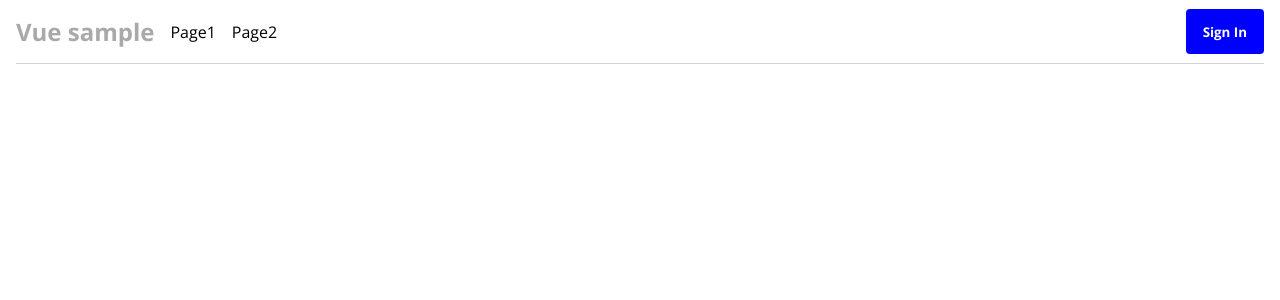
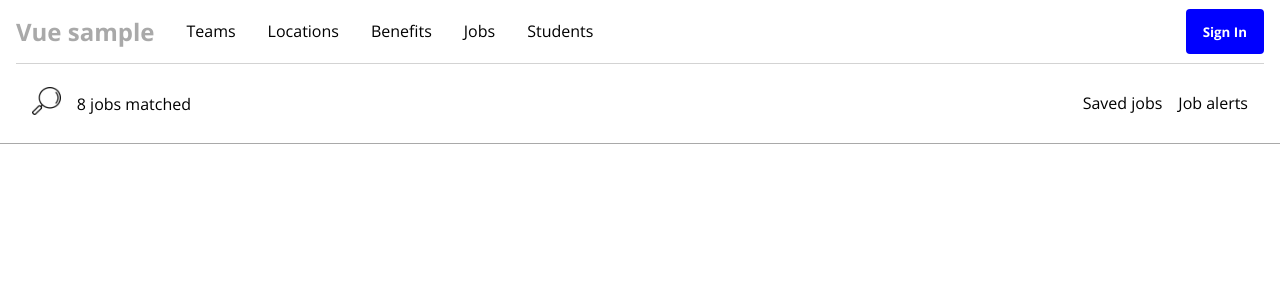
Before and after one commit to josemorista/vue-google-jobs, a Vue app: page / in a window 1280 px wide. Shown: the top 300 px of the page. Built offline with nearby package versions, Linux system fonts and the light colour scheme.

Commit message:
feat: started SubNav

```diff
--- a/src/App.vue
+++ b/src/App.vue
@@ -1,15 +1,20 @@
 <template>
   <NavBar />
+  <main class="page-content">
+    <Home />
+  </main>
 </template>
 
 <script lang="ts">
 import { defineComponent } from "vue";
 import NavBar from "@/components/organisms/NavBar.vue";
+import Home from "@/components/templates/Home.vue";
 
 export default defineComponent({
   name: "App",
   components: {
     NavBar,
+    Home
   },
 });
 </script>
@@ -39,5 +44,9 @@ html {
     text-decoration: none;
     color: inherit;
   }
+
+  .page-content {
+    margin-top: 64px;
+  }
 }
 </style>
--- a/src/components/atoms/Button.vue
+++ b/src/components/atoms/Button.vue
@@ -15,7 +15,7 @@ export default defineComponent({
 		buttonText: String,
 		variant: {
 			type: String,
-			required: true,
+			//required: true,
 			default: "primary",
 			/*validator(value: string) {
 				return ["primary", "secondary"].includes(value);
--- a/src/components/atoms/ProfilePicture.vue
+++ b/src/components/atoms/ProfilePicture.vue
@@ -10,7 +10,7 @@ export default defineComponent({
 	props: {
 		src: String
 	}
-})
+});
 </script>
 
 <style lang="scss" scoped>
--- a/src/components/organisms/NavBar.vue
+++ b/src/components/organisms/NavBar.vue
@@ -29,11 +29,23 @@ export default defineComponent({
       options: [
         {
           path: "/",
-          title: "Page1",
+          title: "Teams",
         },
         {
           path: "/",
-          title: "Page2",
+          title: "Locations",
+        },
+        {
+          path: "/",
+          title: "Benefits",
+        },
+        {
+          path: "/",
+          title: "Jobs",
+        },
+        {
+          path: "/",
+          title: "Students"
         },
       ],
       enterprise: "Vue sample",
@@ -62,12 +74,13 @@ export default defineComponent({
   top: 0;
   left: 0;
   width: calc(100% - 2rem);
+  overflow-x: auto;
   height: 4rem;
   margin: 0 1rem;
 
   display: flex;
   align-items: center;
-  gap: 1rem;
+  gap: 2rem;
   justify-content: space-between;
 
   border-bottom: 1px solid lightgray;
@@ -83,13 +96,19 @@ export default defineComponent({
     &.nav-list {
       display: flex;
       flex: 1;
-      gap: 1rem;
+      gap: 2rem;
     }
   }
 
   li {
     &.nav-list-item {
       cursor: pointer;
+      border-bottom: 1px solid transparent;
+
+
+      &:hover {
+        border-bottom: 1px solid black;
+      }
     }
   }
 }
--- /dev/null
+++ b/src/components/organisms/SubNav.vue
@@ -0,0 +1,55 @@
+<template>
+	<nav>
+		<section class="search">
+			<img src="@/assets/zoom.png" alt="Search icon">
+		</section>
+		<section class="jobs-matched">
+			<p>
+				8 jobs matched
+			</p>
+		</section>
+		<section class="options">
+			<a href="#">Saved jobs</a>
+			<a href="#">Job alerts</a>
+		</section>
+	</nav>
+</template>
+
+<style lang="scss" scoped>
+nav {
+
+	display: flex;
+	justify-content: space-between;
+	align-items: center;
+	overflow-x: auto;
+	gap: 1rem;
+	padding: 0 2rem;
+	height: 5rem;
+	border-bottom: 1px solid darkgray;
+
+	section {
+		&.search {
+			img {
+				height: 1.8rem;
+			}
+		}
+
+		&.jobs-matched {
+			flex: 1;
+		}
+
+		&.options {
+			display: flex;
+			gap: 1rem;
+
+			a {
+				border-bottom: 1px solid transparent;
+
+				&:hover {
+					border-bottom: 1px solid black;
+				}
+			}
+		}
+	}
+}
+</style>
--- a/src/components/templates/Home.vue
+++ b/src/components/templates/Home.vue
@@ -1,19 +1,15 @@
 <template>
+	<SubNav />
 	<main>
-		<section class="search-form">
-			<form action="">
-				<input type="text" name="" id="">
-			</form>
-		</section>
-		<aside class="hero">
 
-		</aside>
 	</main>
 </template>
 
 <script lang="ts">
 import { defineComponent } from "vue";
+import SubNav from "../organisms/SubNav.vue";
 export default defineComponent({
-	name: "HomePage"
-})
+	name: "HomePage",
+	components: { SubNav }
+});
 </script>
--- a/src/main.ts
+++ b/src/main.ts
@@ -1,4 +1,4 @@
-import { createApp } from 'vue'
-import App from './App.vue'
+import { createApp } from 'vue';
+import App from './App.vue';
 
-createApp(App).mount('#app')
+createApp(App).mount('#app');
```
Also changed, not shown: src/assets/zoom.png (added), 1 other file (tests, documents, lock files or other folders).
